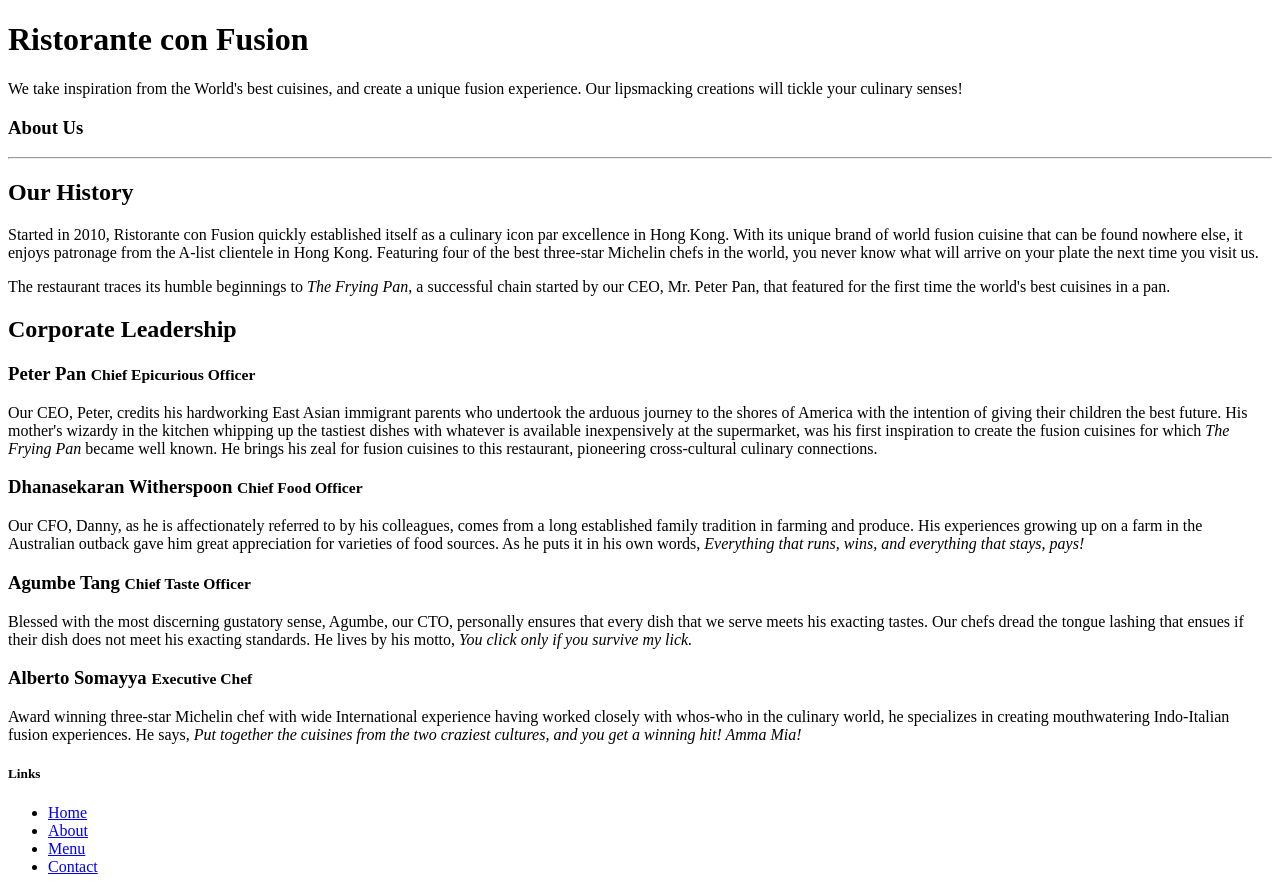
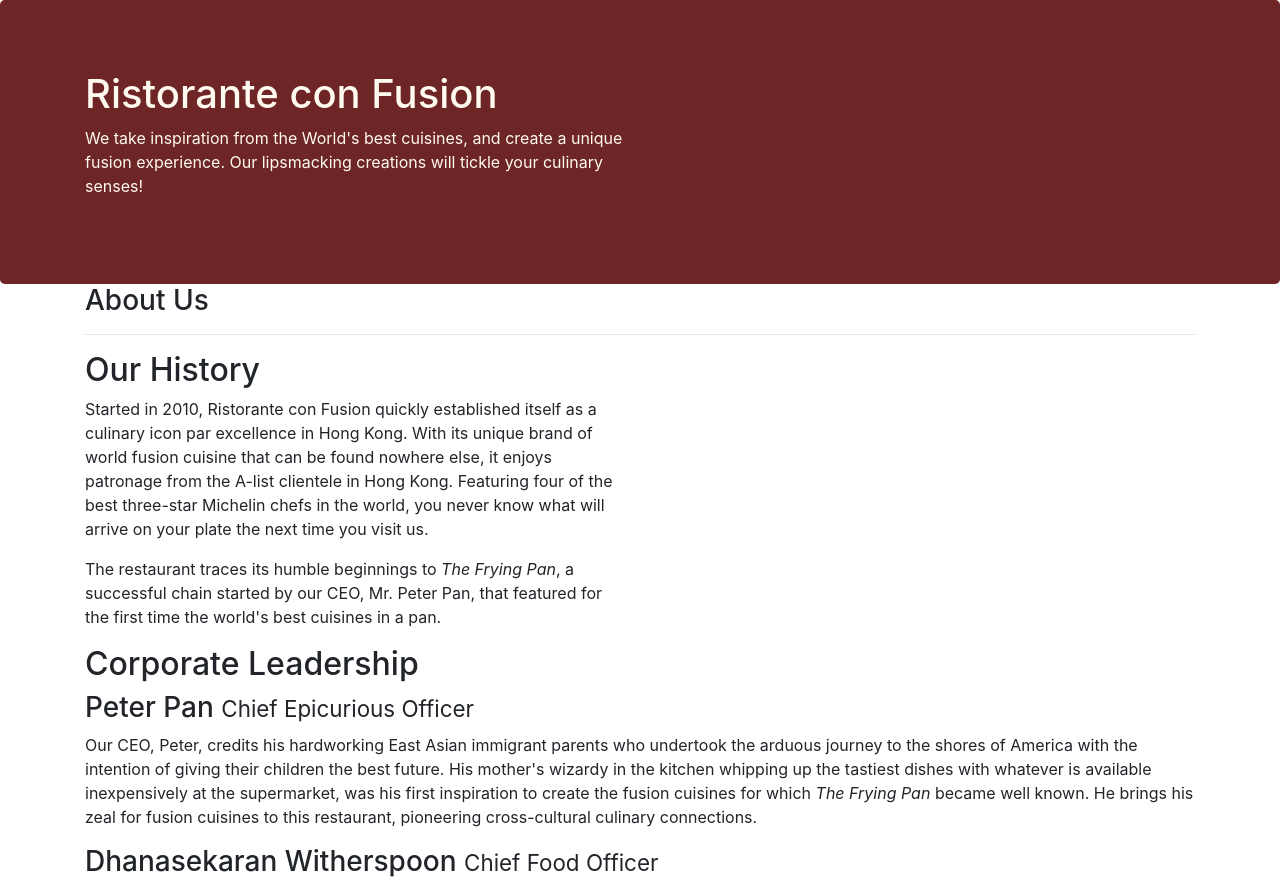
Before and after one commit to Theryx/Bootstrap4_restaurant-website, a website: page aboutus.html in a window 1280 px wide. Shown: the top 882 px of the page. Drawn offline with nearby package versions, Linux system fonts and the light colour scheme.

Commit message:
Added aboutus.html

```diff
--- a/aboutus.html
+++ b/aboutus.html
@@ -1,8 +1,10 @@
 <!DOCTYPE html>
 <html lang="en">
-
+<meta name="viewport" content="width=device-width, initial-scale=1, shrink-to-fit=no">
+<meta http-equiv="x-ua-compatible" content="ie=edge">
 <head>
-
+    <link rel="stylesheet" href="node_modules/bootstrap/dist/css/bootstrap.min.css">
+    <link rel="stylesheet" href="css/style.css">
     <title>Ristorante Con Fusion: About Us</title>
 
 </head>
@@ -22,36 +24,37 @@
         </div>
     </header>
 
-    <div>
-        <div>
-            <div>
+    <div class="container">
+        <div class="row">
+            <div class="col-lg-12 col-sm-4 col-md-3">
                <h3>About Us</h3>
                <hr>
             </div>
         </div>
 
-        <div>
-            <div>
+        <div class="row">
+            <div class="col-sm-6">
                 <h2>Our History</h2>
                 <p>Started in 2010, Ristorante con Fusion quickly established itself as a culinary icon par excellence in Hong Kong. With its unique brand of world fusion cuisine that can be found nowhere else, it enjoys patronage from the A-list clientele in Hong Kong.  Featuring four of the best three-star Michelin chefs in the world, you never know what will arrive on your plate the next time you visit us.</p>
                 <p>The restaurant traces its humble beginnings to <em>The Frying Pan</em>, a successful chain started by our CEO, Mr. Peter Pan, that featured for the first time the world's best cuisines in a pan.</p>
             </div>
-            <div>
+            <div class="col-sm-6">
+
             </div>
         </div>
 
 
-        <div>
-            <div>
+        <div class="row">
+            <div class="col-sm-12">
                 <h2>Corporate Leadership</h2>
                 <h3>Peter Pan <small>Chief Epicurious Officer</small></h3>
-                <p>Our CEO, Peter, credits his hardworking East Asian immigrant parents who undertook the arduous journey to the shores of America with the intention of giving their children the best future. His mother's wizardy in the kitchen whipping up the tastiest dishes with whatever is available inexpensively at the supermarket, was his first inspiration to create the fusion cuisines for which <em>The Frying Pan</em> became well known. He brings his zeal for fusion cuisines to this restaurant, pioneering cross-cultural culinary connections.</p>
+                <p class="d-none d-sm-block">Our CEO, Peter, credits his hardworking East Asian immigrant parents who undertook the arduous journey to the shores of America with the intention of giving their children the best future. His mother's wizardy in the kitchen whipping up the tastiest dishes with whatever is available inexpensively at the supermarket, was his first inspiration to create the fusion cuisines for which <em>The Frying Pan</em> became well known. He brings his zeal for fusion cuisines to this restaurant, pioneering cross-cultural culinary connections.</p>
                 <h3>Dhanasekaran Witherspoon <small>Chief Food Officer</small></h3>
-                <p>Our CFO, Danny, as he is affectionately referred to by his colleagues, comes from a long established family tradition in farming and produce. His experiences growing up on a farm in the Australian outback gave him great appreciation for varieties of food sources. As he puts it in his own words, <em>Everything that runs, wins, and everything that stays, pays!</em></p>
+                <p class="d-none d-sm-block">Our CFO, Danny, as he is affectionately referred to by his colleagues, comes from a long established family tradition in farming and produce. His experiences growing up on a farm in the Australian outback gave him great appreciation for varieties of food sources. As he puts it in his own words, <em>Everything that runs, wins, and everything that stays, pays!</em></p>
                 <h3>Agumbe Tang <small>Chief Taste Officer</small></h3>
-                <p>Blessed with the most discerning gustatory sense, Agumbe, our CTO, personally ensures that every dish that we serve meets his exacting tastes. Our chefs dread the tongue lashing that ensues if their dish does not meet his exacting standards. He lives by his motto, <em>You click only if you survive my lick.</em></p>
+                <p class="d-none d-sm-block">Blessed with the most discerning gustatory sense, Agumbe, our CTO, personally ensures that every dish that we serve meets his exacting tastes. Our chefs dread the tongue lashing that ensues if their dish does not meet his exacting standards. He lives by his motto, <em>You click only if you survive my lick.</em></p>
                 <h3>Alberto Somayya <small>Executive Chef</small></h3>
-                <p>Award winning three-star Michelin chef with wide International experience having worked closely with whos-who in the culinary world, he specializes in creating mouthwatering Indo-Italian fusion experiences. He says, <em>Put together the cuisines from the two craziest cultures, and you get a winning hit! Amma Mia!</em></p>
+                <p class="d-none d-sm-block">Award winning three-star Michelin chef with wide International experience having worked closely with whos-who in the culinary world, he specializes in creating mouthwatering Indo-Italian fusion experiences. He says, <em>Put together the cuisines from the two craziest cultures, and you get a winning hit! Amma Mia!</em></p>
             </div>
        </div>
 
@@ -98,7 +101,9 @@
            </div>
         </div>
     </footer>
-
+    <script src="node_modules/jquery/dist/jquery.slim.min.js"></script>
+ <script src="node_modules/popper.js/dist/umd/popper.min.js"></script>
+ <script src="node_modules/bootstrap/dist/js/bootstrap.min.js"></script>
 </body>
 
 </html>
```
Also changed, not shown: index.html (+1 -1 lines).
